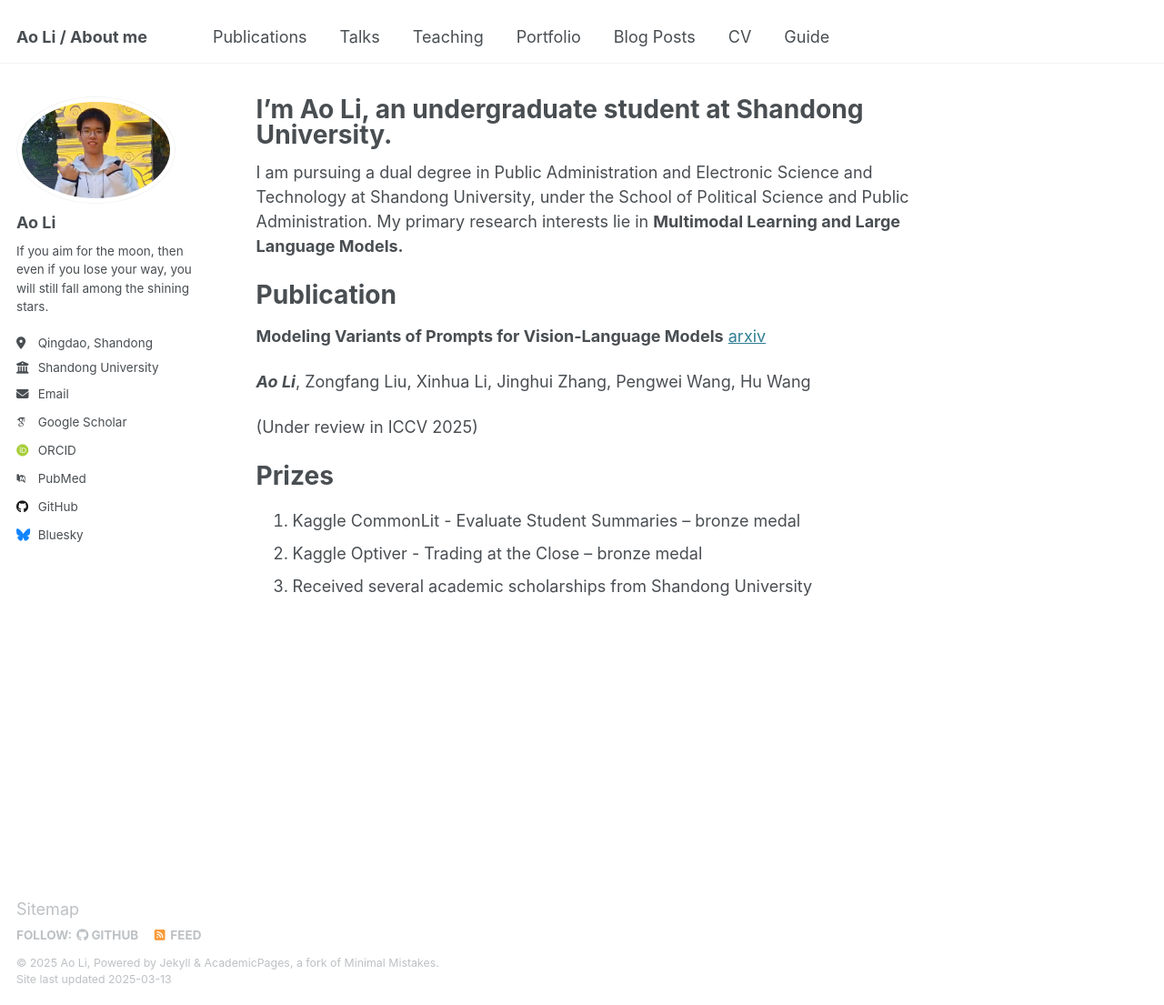
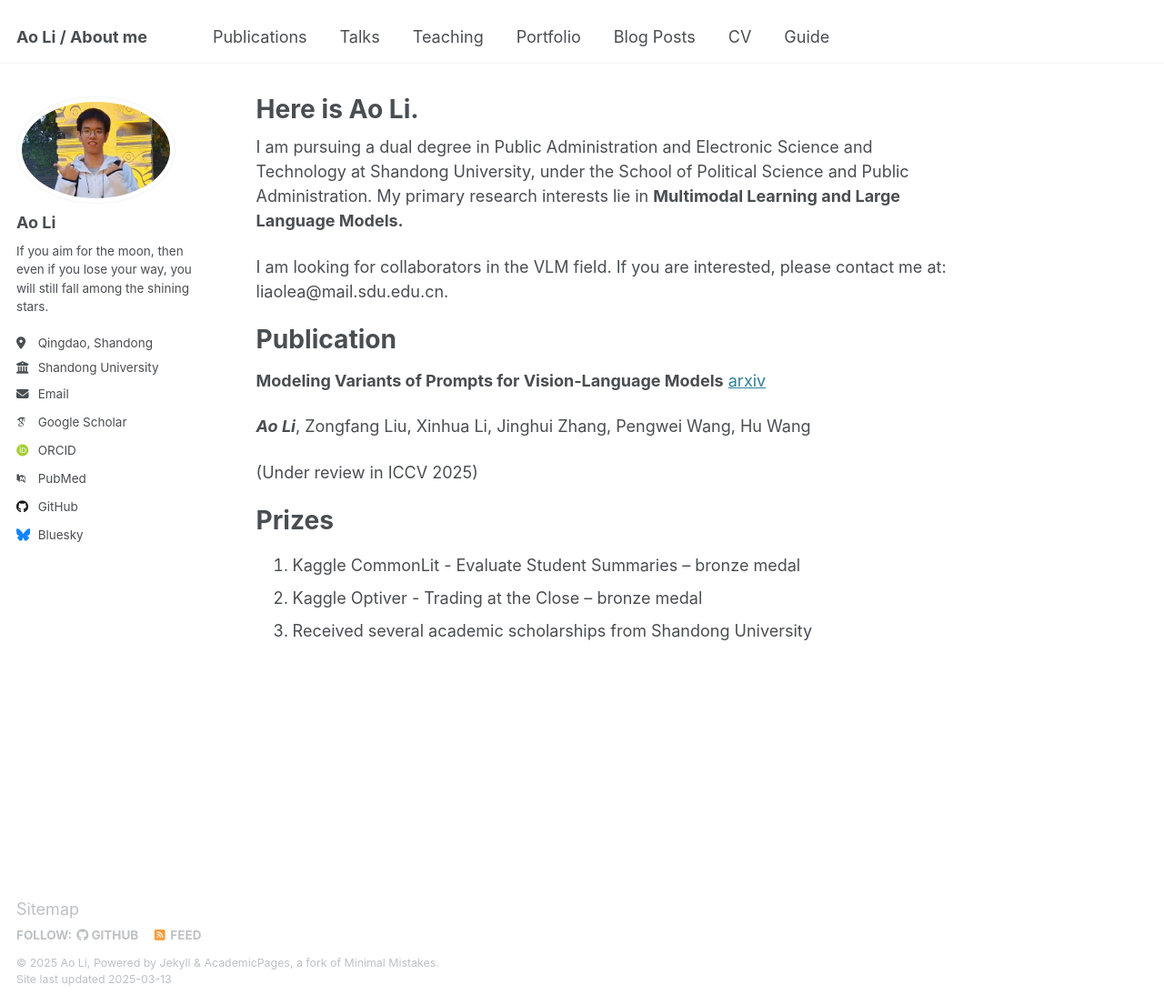
Before and after one commit to liaolea/liaolea.github.io, a Jekyll site: the page built from _pages/about.md, in a window 1280 px wide and 1105 px high. Shown: the whole window at 91% size. Built offline with Jekyll 4.4.1, drawn with Linux system fonts in a browser that asks for light colours; some web fonts are replaced.

Commit message:
Update about.md

```diff
--- a/_pages/about.md
+++ b/_pages/about.md
@@ -1,6 +1,6 @@
 ---
 permalink: /
-title: "I'm Ao Li, an undergraduate student at Shandong University."
+title: "Here is Ao Li."
 author_profile: true
 redirect_from:
   - /about/
@@ -8,6 +8,8 @@ redirect_from:
 ---
 
 I am pursuing a dual degree in Public Administration and Electronic Science and Technology at Shandong University, under the School of Political Science and Public Administration. My primary research interests lie in **Multimodal Learning and Large Language Models.**
+
+I am looking for collaborators in the VLM field. If you are interested, please contact me at: liaolea@mail.sdu.edu.cn.
 
 Publication
 ======
```
